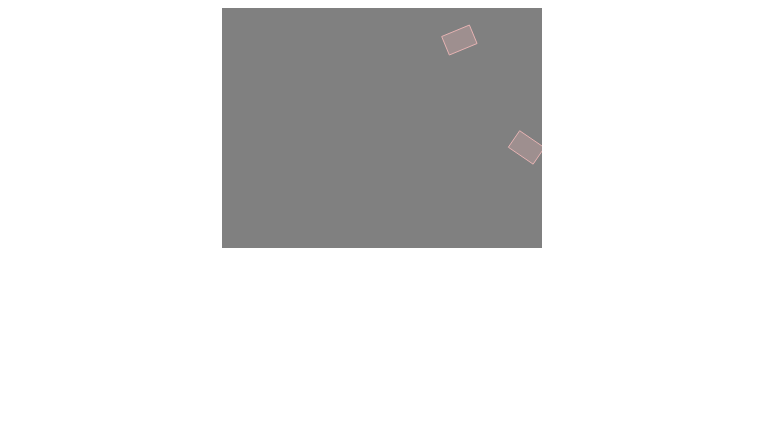
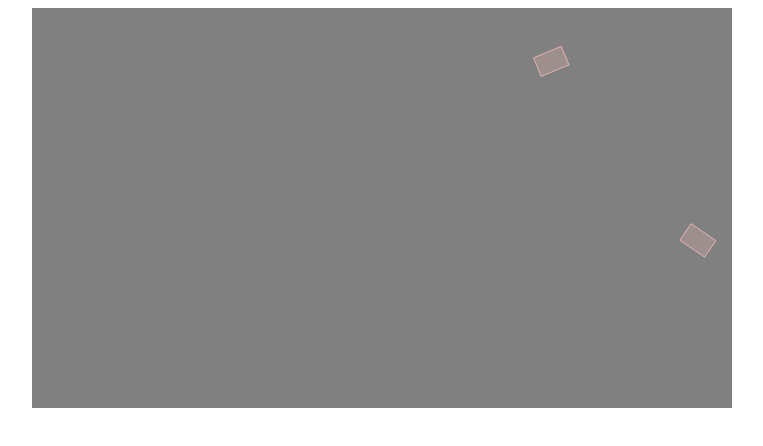
Before and after one commit to lildadou/twa-bumpercar, a plain HTML site: page index.html in a window 1280 px wide. Shown: the whole page, without its empty margins (258-1021 px from the left). Drawn offline with Linux system fonts and the light colour scheme.

Commit message:
Ajout marche arrière & modif taille

```diff
--- a/css/style.css
+++ b/css/style.css
@@ -1,7 +1,7 @@
 /** Style appliqu� sur la div contenant le canvas **/
 #divCanvas {
 	background-color: #808080;
-	width: 320px;
-	height: 240px;
+	width: 700px;
+	height: 400px;
 	margin: auto;
 }
--- a/index.html
+++ b/index.html
@@ -11,7 +11,7 @@
 </head>
 <body>
 <div id="divCanvas">
-	<canvas width="320" height="240" id="bumperCanvas"></canvas>
+	<canvas width="700" height="400" id="bumperCanvas"></canvas>
     <script>
         var canvas = document.getElementById("bumperCanvas");
         var canvasCtx = canvas.getContext('2d');
--- a/js/bumperUtils.js
+++ b/js/bumperUtils.js
@@ -133,7 +133,7 @@
 	        result.type         = b2Body.b2_dynamicBody; // Objet mouvant
 	        result.density      = 10.0;  // Densité utilisé dans le calcul de la masse
 	        result.restitution  = 0.2;  // Force restituée lors d'une collision
-	        //result.linearDamping= 3;   // Puissance du frein moteur
+	        result.linearDamping= 3;   // Puissance du frein moteur
 	        result.angularDamping= 3;  // Adherence des pneus (resistance au tete à queue)
 	        return result;
         })();
@@ -185,6 +185,12 @@
 		     */
 		    var currentForwardNormal = this.body.GetWorldVector( b2Vec2.Make(0,1) ); // Le vec de  ou va la voiture
 		    currentForwardNormal.Multiply(this.engineStrength); // Ajout de la force motrice
+		    this.body.ApplyForce(currentForwardNormal, this.body.GetWorldCenter() );
+	    },
+
+	    backing  : function() {
+		    var currentForwardNormal = this.body.GetWorldVector( b2Vec2.Make(0,1) ); // Le vec de  ou va la voiture
+		    currentForwardNormal.Multiply(-this.engineStrength); // Ajout de la force motrice
 		    this.body.ApplyForce(currentForwardNormal, this.body.GetWorldCenter() );
 	    },
 
@@ -320,6 +326,7 @@
 			if (this.status.isAccelerate) this.bumperCar.accelerate();
 			if (this.status.isRightSteer) this.bumperCar.turnRight();
 			if (this.status.isLeftSteer) this.bumperCar.turnLeft();
+			if (this.status.isBraking) this.bumperCar.backing();
 		}
 	};
 })();
```
